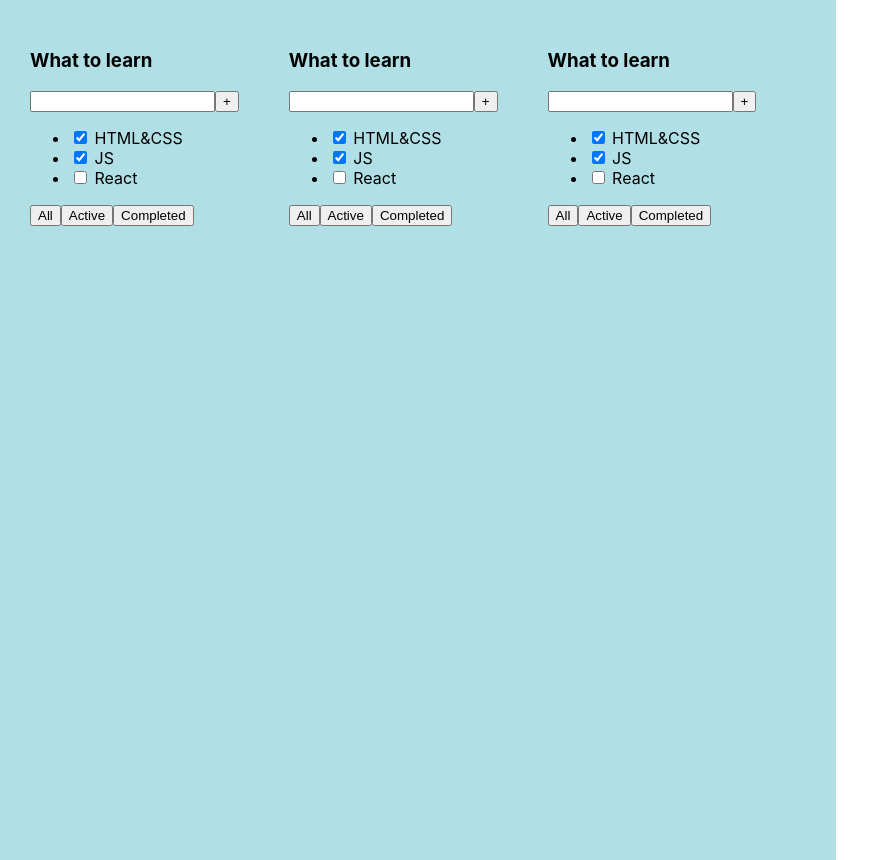
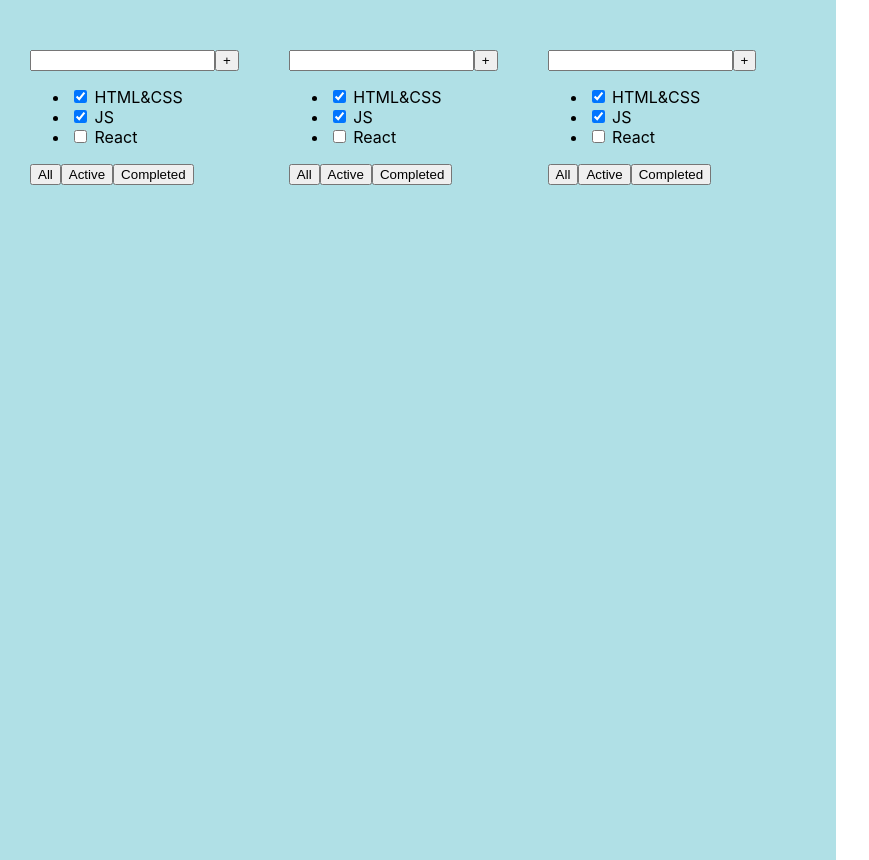
Before and after one commit to Kliapwnz/Todolis, a React (Vite) app: page / in a window 1280 px wide. Shown: the whole page, without its empty margins (0-869 px from the left). Built offline with nearby package versions, Linux system fonts and the light colour scheme.

Commit message:
add props in title(any)

```diff
--- a/src/TodolistItem.tsx
+++ b/src/TodolistItem.tsx
@@ -1,9 +1,9 @@
-import React from 'react';
 
-export const TodolistItem = () => {
+
+export const TodolistItem = (props:any) => {
    return (
       <div>
-         <h3>What to learn</h3>
+         <h3>{props.title}</h3>
          <div>
             <input/>
             <button>+</button>
```
